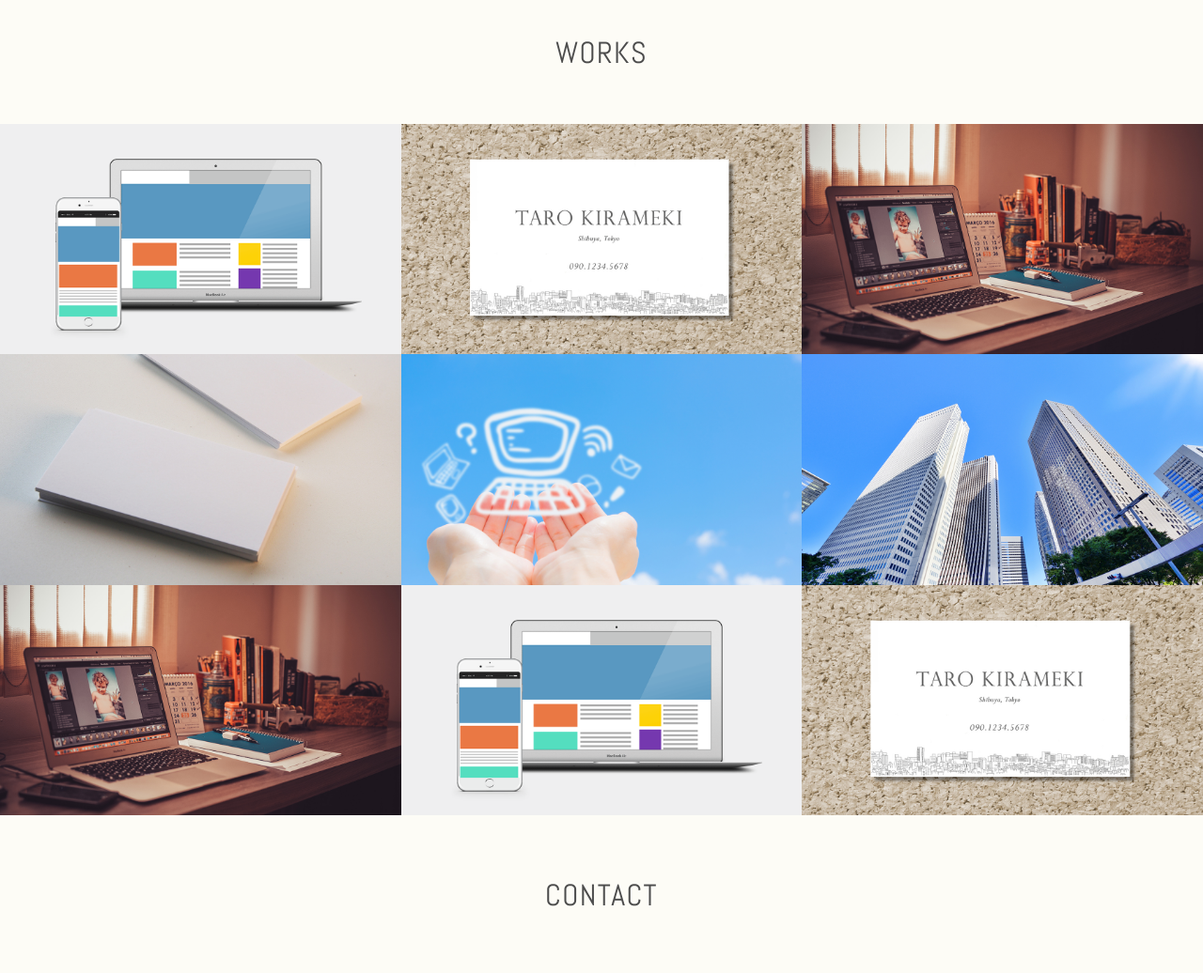
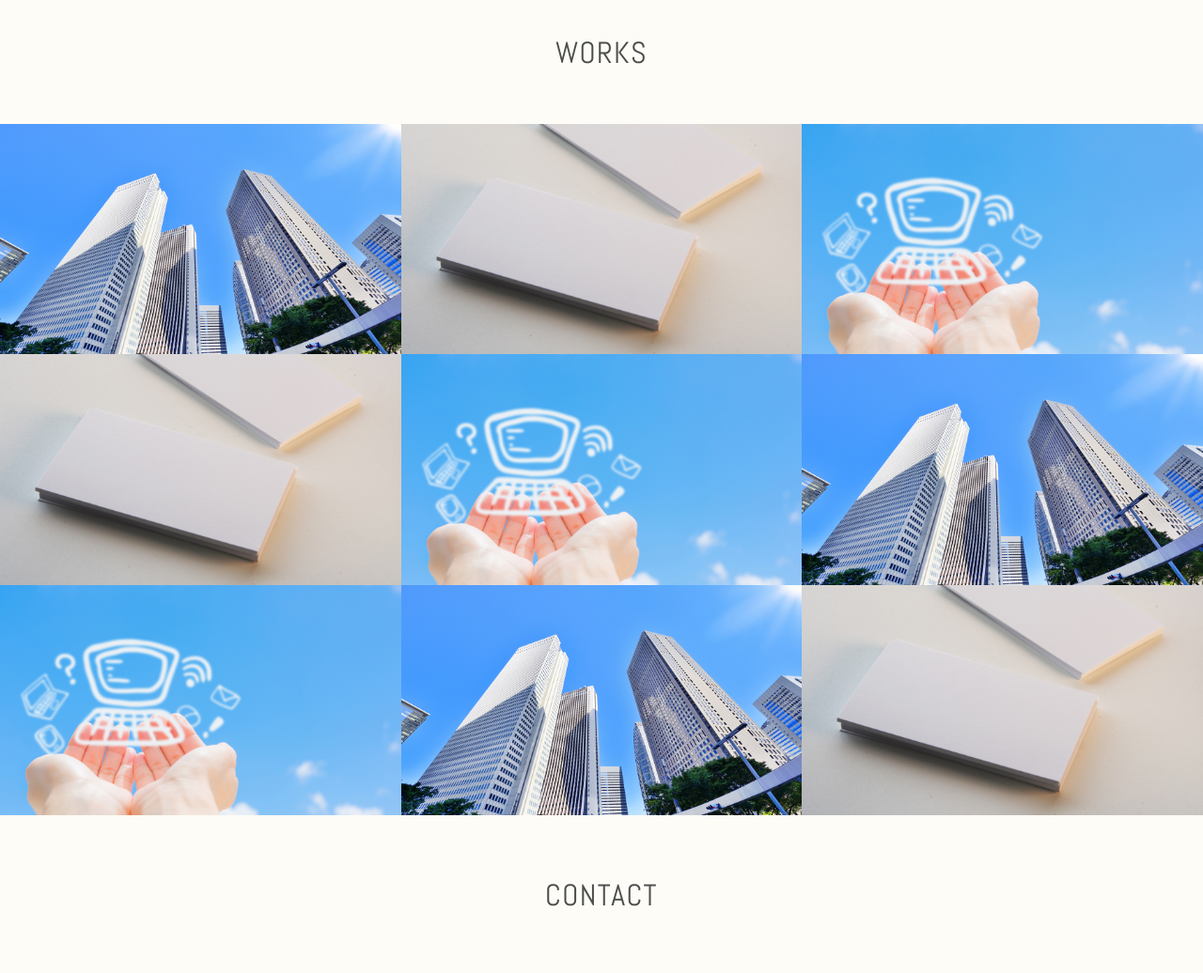
Before and after one commit to yuko-miura/yuko-miura.github.io, a plain HTML site: page index.html in a window 1280 px wide. Shown: the part 1060-2096 px from the top of the page at 94% size. Drawn offline with nearby package versions, Linux system fonts and the light colour scheme.

Commit message:
saiteshutu

```diff
--- a/index.html
+++ b/index.html
@@ -43,7 +43,7 @@
                 <h2 class="text-center">Works</h2>
                 <div class="works-box">
                     <a href="#">
-                        <img src="./images/img_work_site.png" alt="株式会社きらめき コーポレートサイト様 Webサイトデザイン">
+                        <img src="./images/img_work_site2.jpg" alt="株式会社きらめき コーポレートサイト様 Webサイトデザイン">
                         <div class="works-box-inner">
                             <div class="text-center">
                                 <h3>株式会社きらめき コーポレートサイト</h3>
@@ -55,7 +55,7 @@
                 </div>
                 <div class="works-box">
                     <a href="#">
-                        <img src="./images/img_work_card.jpg" alt="きらめき花子様 名刺デザイン">
+                        <img src="./images/img_work_card2.jpg" alt="きらめき花子様 名刺デザイン">
                         <div class="works-box-inner">
                             <div class="text-center">
                                 <h3>きらめき花子様 名刺</h3>
@@ -67,7 +67,7 @@
                 </div>
                 <div class="works-box">
                     <a href="#">
-                        <img src="./images/img_work_blog.jpg" alt="WordPressオリジナルテーマ">
+                        <img src="./images/img_work_blog2.jpg" alt="WordPressオリジナルテーマ">
                         <div class="works-box-inner">
                             <div class="text-center">
                                 <h3>ブログデザイン</h3>
@@ -115,7 +115,7 @@
                 </div>
                 <div class="works-box">
                     <a href="#">
-                        <img src="./images/img_work_blog.jpg" alt="WordPressオリジナルテーマ">
+                        <img src="./images/img_work_blog2.jpg" alt="WordPressオリジナルテーマ">
                         <div class="works-box-inner">
                             <div class="text-center">
                                 <h3>ブログデザイン</h3>
@@ -127,7 +127,7 @@
                 </div>
                 <div class="works-box">
                     <a href="#">
-                        <img src="./images/img_work_site.png" alt="株式会社きらめき コーポレートサイト様 Webサイトデザイン">
+                        <img src="./images/img_work_site2.jpg" alt="株式会社きらめき コーポレートサイト様 Webサイトデザイン">
                         <div class="works-box-inner">
                             <div class="text-center">
                                 <h3>株式会社きらめき コーポレートサイト</h3>
@@ -139,7 +139,7 @@
                 </div>
                 <div class="works-box">
                     <a href="#">
-                        <img src="./images/img_work_card.jpg" alt="きらめき花子様 名刺デザイン">
+                        <img src="./images/img_work_card2.jpg" alt="きらめき花子様 名刺デザイン">
                         <div class="works-box-inner">
                             <div class="text-center">
                                 <h3>きらめき花子様 名刺</h3>
```
